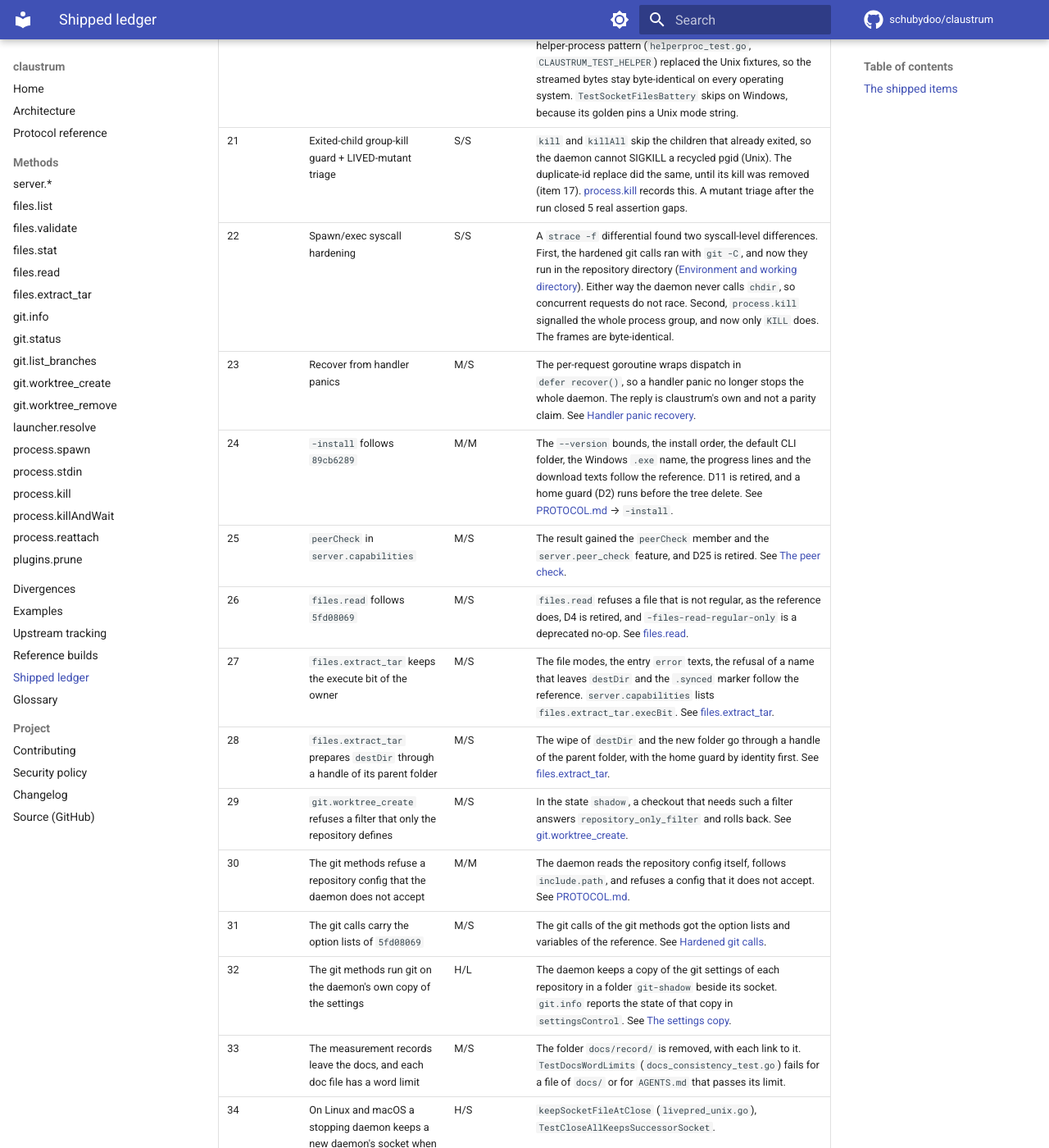
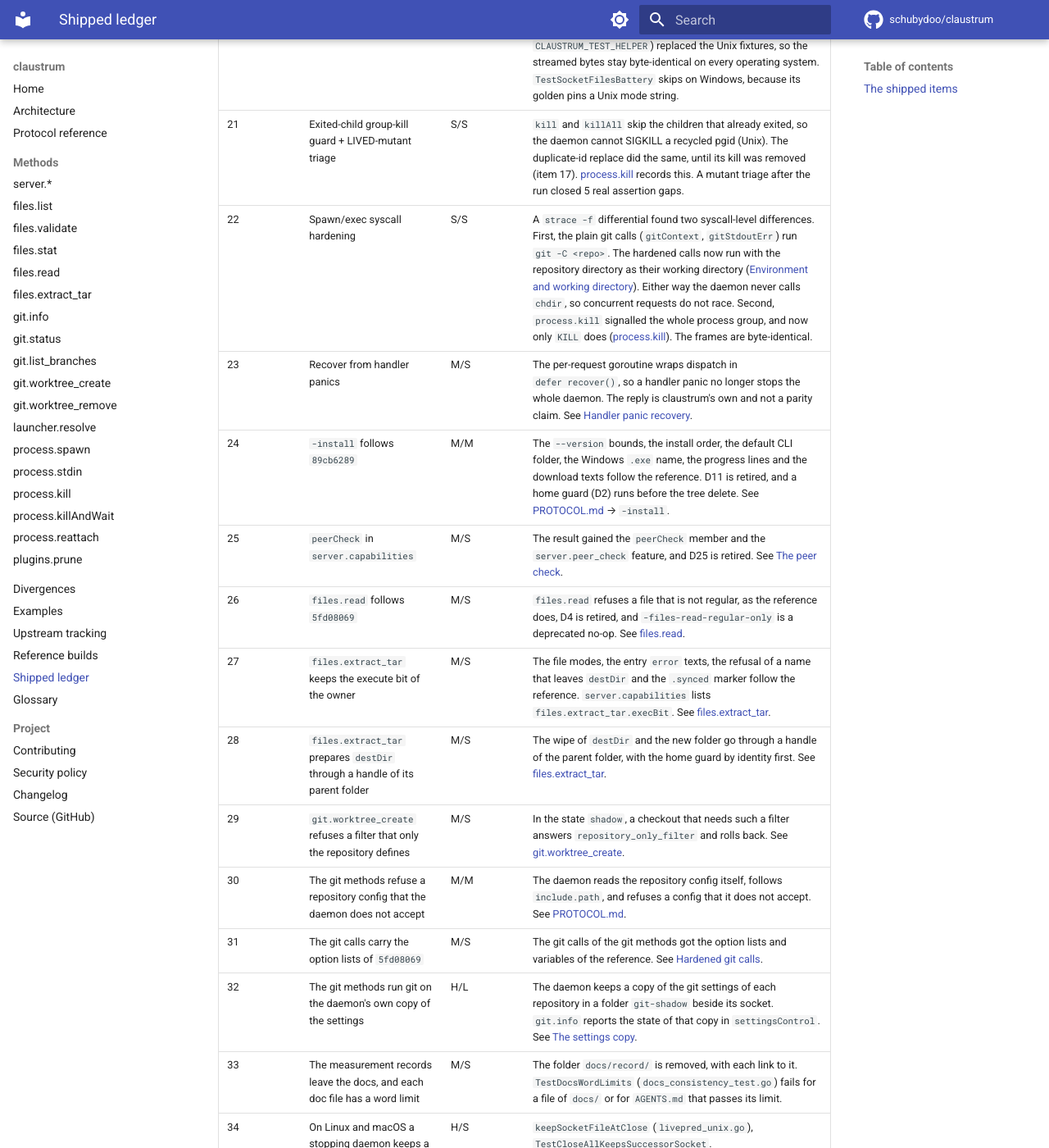
Before and after one commit to schubydoo/claustrum, an MkDocs documentation site: the page built from docs/IMPROVEMENTS.md, in a window 1280 px wide and 1400 px high, scrolled down 2080 px. Shown: the whole window at 82% size. Built offline with MkDocs 1.6.1 and Material for MkDocs 9.7.7, drawn with Linux system fonts in a browser that asks for light colours; comment, search, counter and statistics services are not loaded; some of the changed text lies outside the part shown.

Commit message:
docs: restore the git -C callers of item 22 and the scope of item 36
Co-Authored-By: Claude Opus 5.5 <noreply@anthropic.com>

```diff
--- a/docs/IMPROVEMENTS.md
+++ b/docs/IMPROVEMENTS.md
@@ -40,7 +40,7 @@ The impact/cost ratings are H/M/L/S, as the original triage set them. The
 | 19 | Docs-site visibility/formatting pass | L/L-M | Changed the prose-heavy tables into per-item and per-method sections, so every method gets its own table-of-contents entry on the published site. Site-only. |
 | 20 | Windows CI test runner | M/M | Added a `windows-latest` leg to the test matrix. The stdlib helper-process pattern (`helperproc_test.go`, `CLAUSTRUM_TEST_HELPER`) replaced the Unix fixtures, so the streamed bytes stay byte-identical on every operating system. `TestSocketFilesBattery` skips on Windows, because its golden pins a Unix mode string. |
 | 21 | Exited-child group-kill guard + LIVED-mutant triage | S/S | `kill` and `killAll` skip the children that already exited, so the daemon cannot SIGKILL a recycled pgid (Unix). The duplicate-id replace did the same, until its kill was removed (item 17). [process.kill](protocol/process-kill.md#differences-from-the-reference) records this. A mutant triage after the run closed 5 real assertion gaps. |
-| 22 | Spawn/exec syscall hardening | S/S | A `strace -f` differential found two syscall-level differences. First, the hardened git calls ran with `git -C`, and now they run in the repository directory ([Environment and working directory](PROTOCOL.md#environment-and-working-directory)). Either way the daemon never calls `chdir`, so concurrent requests do not race. Second, `process.kill` signalled the whole process group, and now only `KILL` does. The frames are byte-identical. |
+| 22 | Spawn/exec syscall hardening | S/S | A `strace -f` differential found two syscall-level differences. First, the plain git calls (`gitContext`, `gitStdoutErr`) run `git -C <repo>`. The hardened calls now run with the repository directory as their working directory ([Environment and working directory](PROTOCOL.md#environment-and-working-directory)). Either way the daemon never calls `chdir`, so concurrent requests do not race. Second, `process.kill` signalled the whole process group, and now only `KILL` does ([process.kill](protocol/process-kill.md)). The frames are byte-identical. |
 | 23 | Recover from handler panics | M/S | The per-request goroutine wraps dispatch in `defer recover()`, so a handler panic no longer stops the whole daemon. The reply is claustrum's own and not a parity claim. See [Handler panic recovery](PROTOCOL.md#handler-panic-recovery). |
 | 24 | `-install` follows `89cb6289` | M/M | The `--version` bounds, the install order, the default CLI folder, the Windows `.exe` name, the progress lines and the download texts follow the reference. D11 is retired, and a home guard (D2) runs before the tree delete. See [PROTOCOL.md](PROTOCOL.md) → `-install`. |
 | 25 | `peerCheck` in `server.capabilities` | M/S | The result gained the `peerCheck` member and the `server.peer_check` feature, and D25 is retired. See [The peer check](protocol/server.md#the-peer-check). |
@@ -54,4 +54,4 @@ The impact/cost ratings are H/M/L/S, as the original triage set them. The
 | 33 | The measurement records leave the docs, and each doc file has a word limit | M/S | The folder `docs/record/` is removed, with each link to it. `TestDocsWordLimits` (`docs_consistency_test.go`) fails for a file of `docs/` or for `AGENTS.md` that passes its limit. |
 | 34 | On Linux and macOS a stopping daemon keeps a new daemon's socket when it has another inode | H/S | `keepSocketFileAtClose` (`livepred_unix.go`), `TestCloseAllKeepsSuccessorSocket`. |
 | 35 | Four places where claustrum differed from `5fd08069` in a signal, a remove or a write | H/M | The four are the worktree file copy, the session key of a spawn, the host cleaner on Linux and the start reap. Each now follows `5fd08069` (measured on Linux). The tests are `worktreecopy_test.go`, `sessionsupersede_test.go`, `hostclean_unexamined_linux_test.go` and `childreap_inspect_linux_test.go`. |
-| 36 | `git.worktree_create` drops the `--show-scope` listing and adds the top folder pair of `5fd08069` | M/S | Both hold with a settings copy. See [Time limits of git calls](PROTOCOL.md#time-limits-of-git-calls). |
+| 36 | `git.worktree_create` drops the `--show-scope` listing and adds the top folder pair of `5fd08069` | M/S | Both hold with a settings copy, and the pair also with `shadowDirOff`. `fallback-git` has no filter rule. |
```
